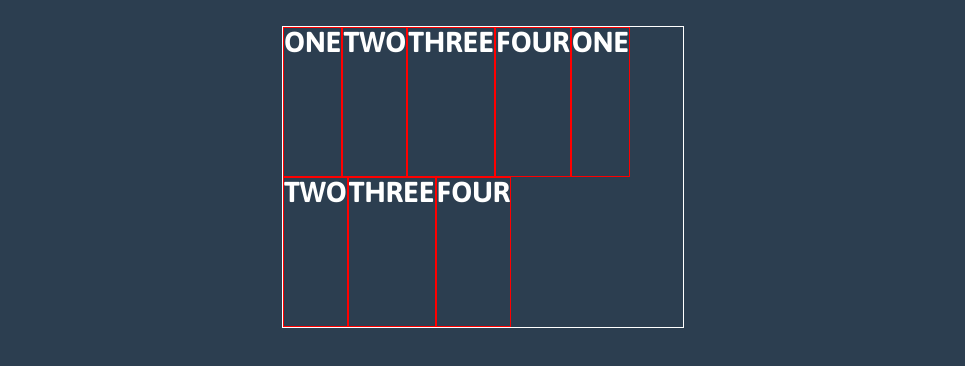
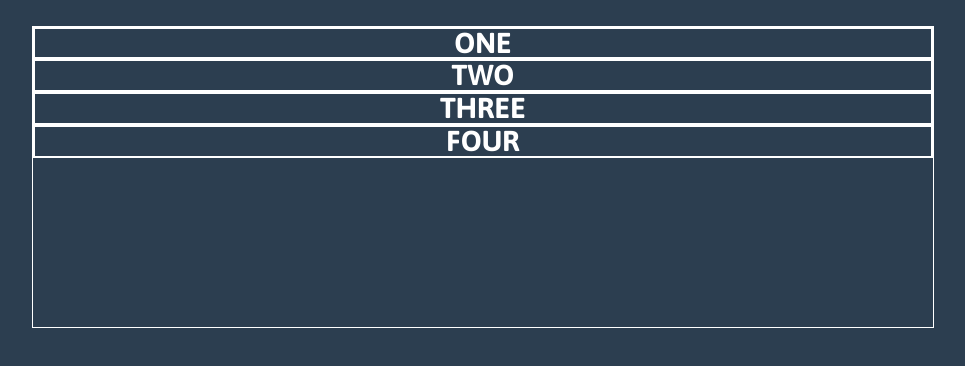
Before and after one commit to SirWernich/udemy_flexbox, a website: page index.html in a window 1280 px wide. Shown: the top 366 px of the page, without its empty margins (157-1122 px from the left). Drawn offline with Linux system fonts and the light colour scheme.

Commit message:
justify-content

```diff
--- a/base.css
+++ b/base.css
@@ -1,3 +1,4 @@
+
 /*basic styles*/
 html, body {
 	margin: 0;
@@ -25,7 +26,6 @@ body {
 .flex-item {
 	border: 2px solid white;
 	box-sizing: border-box;
-    border: 1px solid red;
 }
 
 h1, h2, h3 {
@@ -53,11 +53,15 @@ p {
 /* Flexbox Staff */
 .flex-container {
     height: 300px;
-    width: 400px;
-    display: flex;  /* always one line/row/column */
-    flex-flow: row;
-    flex-wrap: wrap;            /* if items don't fit on line, wrap to fit */
-    /* flex-wrap: wrap-reverse; */
+    display: flex;
+    flex-flow: column;
+
+    /* main axis property - applied to the container, not the items inside it */
+    justify-content: flex-start;     /* default - items at the start (left/top) */
+    /* justify-content: flex-end;       items at the end (right/bottom), but not reversed */
+    /* justify-content: center;         items in the middle */
+    /* justify-content: space-between;  items evenly spaced, but first and last against the ends */
+    /* justify-content: space-around;   items evenly spaced, but half the space at start and end */
 }
 
 .flex-item {
--- a/index.html
+++ b/index.html
@@ -27,21 +27,6 @@
         <div class="flex-item flex-item-4">
           <h3>four</h3>
         </div>
-        <div class="flex-item flex-item-1">
-          <h3>one</h3>
-        </div>
-
-        <div class="flex-item flex-item-2">
-          <h3>two</h3>
-        </div>
-
-        <div class="flex-item flex-item-3">
-          <h3>three</h3>
-        </div>
-
-        <div class="flex-item flex-item-4">
-          <h3>four</h3>
-        </div>
       </div>
     </article>
   </body>
```
Lines whose indentation alone changed are shown as unchanged.
